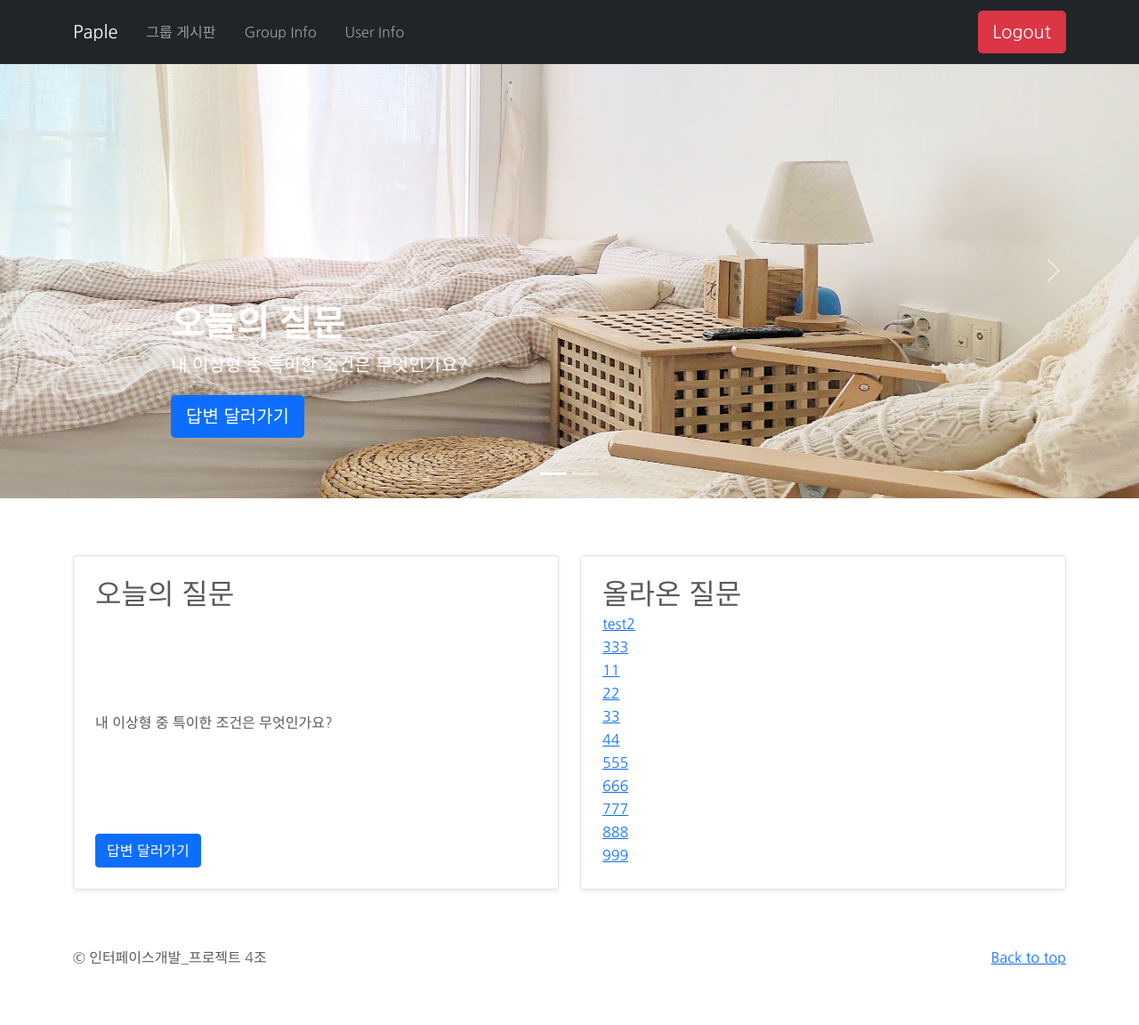
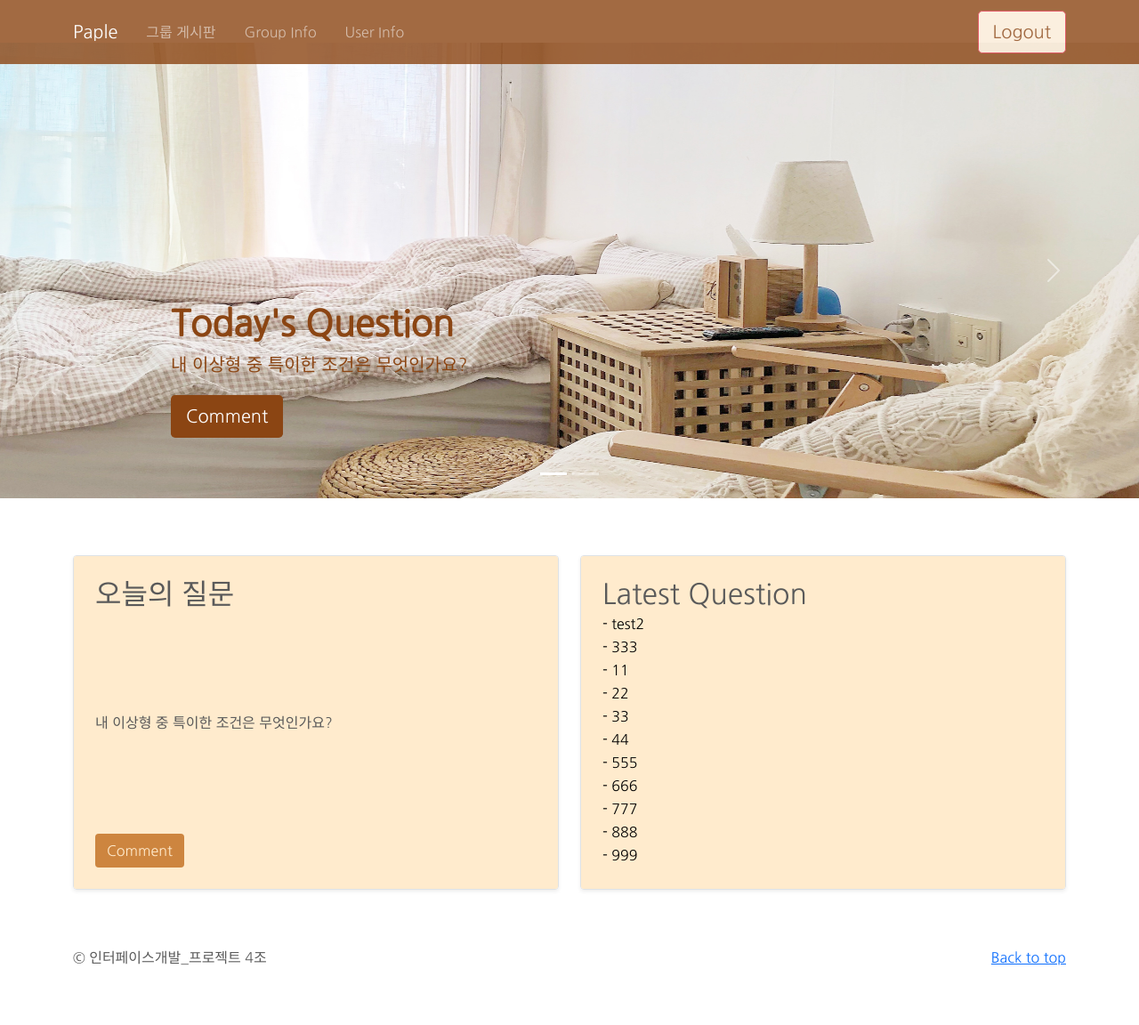
Before and after one commit to dltmdgh1994/Paple, a Django app: template bbs/templates/bbs/main.html in a window 1280 px wide. Shown: the whole page at 89% size. Run offline with Django 3.2, Linux system fonts and the light colour scheme; data comes from the database, SQL or seed files in the repository; both versions use the stored data as it was after the commit; the template is opened without the code that fills it: values that come from a table or form of the project are taken from there, most other values are stand-ins (such as "Sample title", 1, 10 or a date in 2020).

Commit message:
change bbs's style

```diff
--- a/account/models.py
+++ b/account/models.py
@@ -7,7 +7,7 @@ class Group(models.Model):
     group_code = models.CharField(max_length=20, default='default', primary_key=True)
 
     def __str__(self):
-        return self.group_name
+        return self.group_code
 
 
 class Member(models.Model):
--- a/bbs/templates/bbs/main.html
+++ b/bbs/templates/bbs/main.html
@@ -78,7 +78,8 @@
 <body>
 <!-- 상단 navbar -->
 <header>
-    <nav class="navbar navbar-expand-lg navbar-dark bg-dark fixed-top" aria-label="Eighth navbar example">
+    <nav class="navbar navbar-expand-lg navbar-dark fixed-top" aria-label="Eighth navbar example"
+         style="background-color: saddlebrown; opacity: 0.8">
         <div class="container">
             <a class="navbar-brand" href="/bbs/main/">Paple</a>
             <button class="navbar-toggler" type="button" data-bs-toggle="collapse" data-bs-target="#navbarsExample07" aria-controls="navbarsExample07" aria-expanded="false" aria-label="Toggle navigation">
@@ -99,6 +100,7 @@
                 </ul>
 
                 <button class="btn btn-danger btn-lg"
+                        style="background-color: antiquewhite; color: saddlebrown"
                         type="submit" onclick="logout()">Logout</button>
             </div>
         </div>
@@ -117,11 +119,12 @@
 
         <div class="container">
           <div class="carousel-caption text-start">
-            <h1 style="font-weight: bold">오늘의 질문</h1>
+            <h1 style="font-weight: bold; color: saddlebrown ">Today's Question</h1>
             {% if today_q %}
-                <p>{{ today_q }}</p>
-                <button class="btn btn-lg btn-primary" type="submit"
-                            onclick="question_register({{ today_q.q_id }})">답변 달러가기</button>
+                <p style="color: saddlebrown">{{ today_q }}</p>
+                <button class="btn btn-lg" type="submit"
+                        style="background-color: saddlebrown; color: white"
+                            onclick="question_register({{ today_q.q_id }})">Comment</button>
             {% else %}
                 <p style="font-weight: normal">오늘의 질문이 없습니다.</p>
             {% endif %}
@@ -129,14 +132,16 @@
         </div>
       </div>
       <div class="carousel-item">
-        <img src="/static/image/sea.jpg" class="d-block w-100" alt="/static/image/sea.jpg"/>
+        <img src="/static/image/flower1.png" class="d-block w-100" alt="/static/image/flower1.png"/>
 
         <div class="container">
-          <div class="carousel-caption">
-            <h1 style="font-weight: bold">올라온 질문</h1>
+          <div class="carousel-caption text-start">
+            <h1 style="font-weight: bold">Latest Question</h1>
             {% if posts %}
                 {% for post in posts %}
-                    <h2><a href="/bbs/board/{{ post.post_id }}/" class="mb-auto">{{ post.post_name }}</a></h2>
+                    <h2><a href="/bbs/board/{{ post.post_id }}/"
+                           style="text-decoration: none; color: whitesmoke"
+                           class="mb-auto">- {{ post.post_name }}</a></h2>
                 {% endfor %}
             {% else %}
                 <p style="font-weight: normal">올라온 질문이 없습니다.</p>
@@ -160,13 +165,14 @@
       <div class="row mb-2">
         <div class="col-md-6">
           <div class="row g-0 border rounded overflow-hidden flex-md-row mb-4 shadow-sm h-md-250 position-relative"  style="height:100%">
-            <div class="col p-4 d-flex flex-column position-static">
+            <div class="col p-4 d-flex flex-column position-static" style="background-color: BlanchedAlmond;">
               <h2 class="mb-auto">오늘의 질문</h2>
                 {% if today_q %}
                     <p class="card-text mb-auto">{{ today_q }}</p>
                     <div class="container">
-                        <button class="btn btn-primary" type="submit"
-                                onclick="question_register({{ today_q.q_id}})">답변 달러가기</button>
+                        <button class="btn" type="submit"
+                                style="background-color: peru; color: BlanchedAlmond"
+                                onclick="question_register({{ today_q.q_id}})">Comment</button>
                     </div>
                 {% else %}
                     <p class="card-text mb-auto">오늘의 질문이 없습니다.</p>
@@ -176,14 +182,16 @@
         </div>
         <div class="col-md-6">
           <div class="row g-0 border rounded overflow-hidden flex-md-row mb-4 shadow-sm h-md-250 position-relative"  style="height:100%">
-            <div class="col p-4 d-flex flex-column position-static">
-              <h2 class="mb-auto">올라온 질문</h2>
+            <div class="col p-4 d-flex flex-column position-static" style="background-color: BlanchedAlmond;">
+              <h2 class="mb-auto">Latest Question</h2>
                 {% if posts %}
                     {% for post in posts %}
-                        <a href="/bbs/board/{{ post.post_id }}/" class="mb-auto">{{ post.post_name }}</a>
+                        <a href="/bbs/board/{{ post.post_id }}/"
+                           style="text-decoration: none; color: black"
+                           class="mb-auto">- {{ post.post_name }}</a>
                     {% endfor %}
                 {% else %}
-                    <p class="card-text mb-auto">올라온 질문이 없습니다.</p>
+                    <p class="card-text mb-auto">업로드 된 질문이 없습니다.</p>
                 {% endif %}
             </div>
           </div>
```
Also changed, not shown: bbs/templates/bbs/board.html (+12 -6 lines), bbs/templates/bbs/detail.html (+15 -11 lines), bbs/templates/bbs/post_register.html (+5 -7 lines), bbs/templates/bbs/post_update.html (+4 -7 lines), static/css/calendar.css (+18 -12 lines), db.sqlite3, static/image/flower1.png (added).
